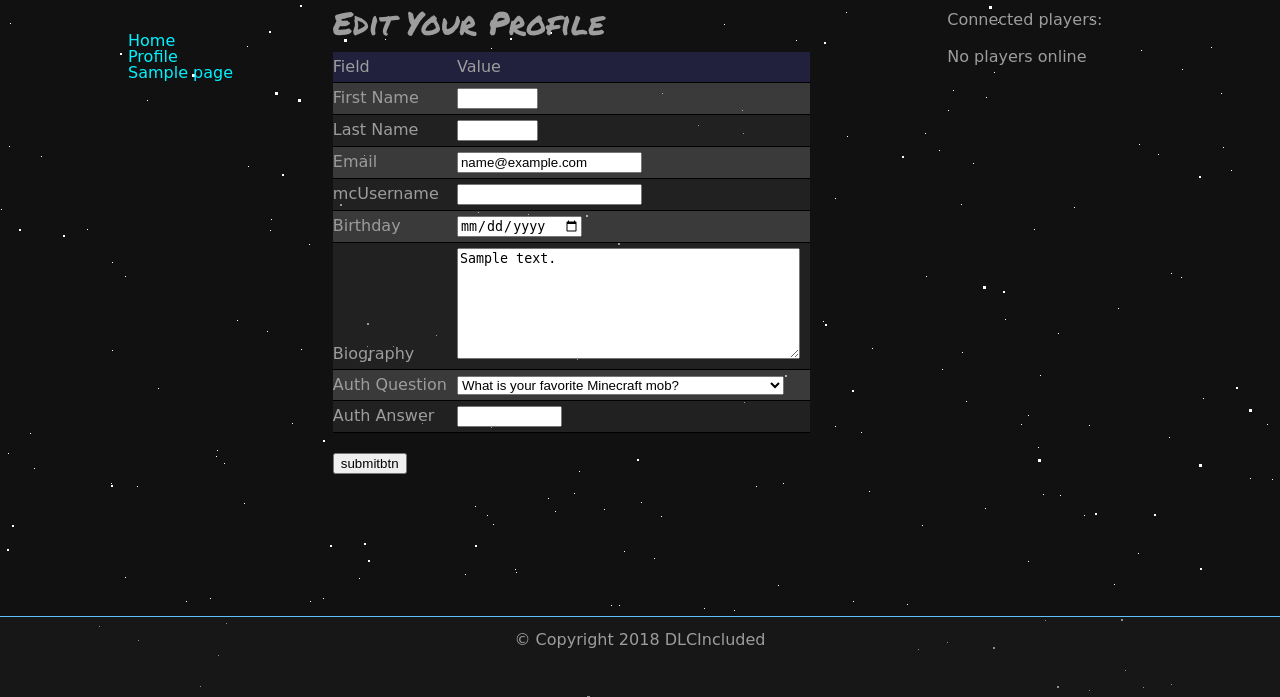
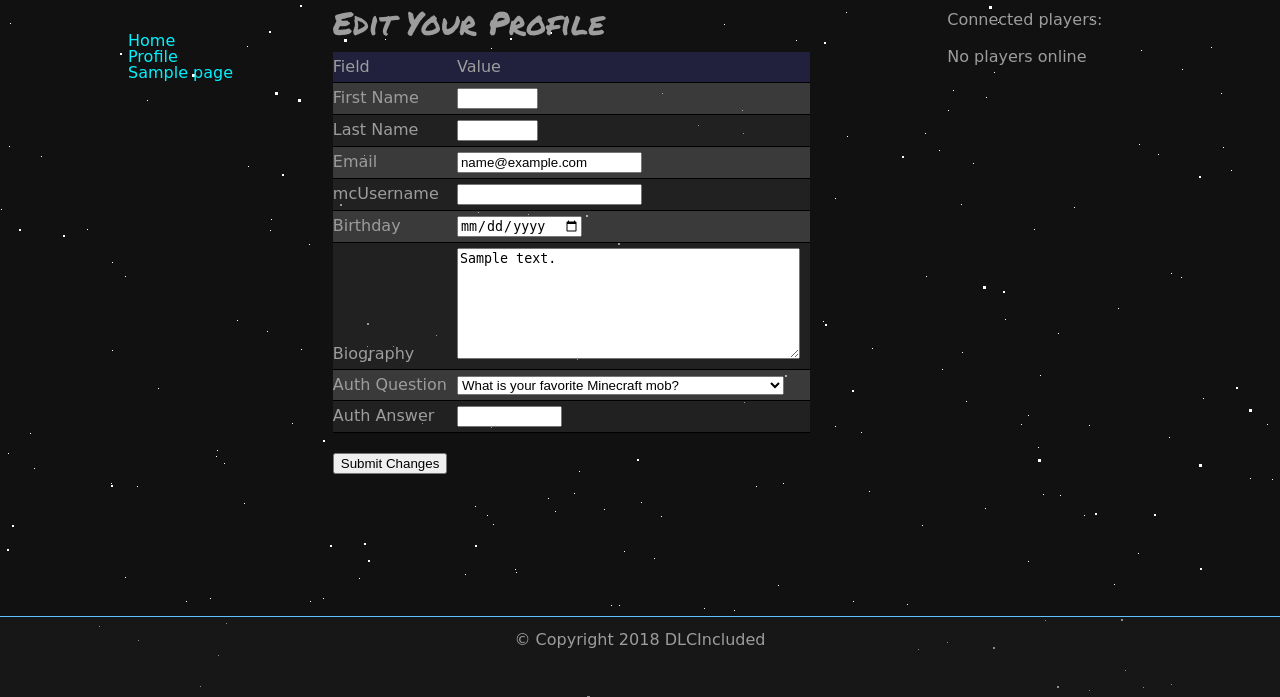
Before and after one commit to DLCIncluded/TestingSite, a PHP site: page /editprofile.php in a window 1280 px wide. Shown: the part 103-800 px from the top of the page. Run offline with PHP 8.4, Linux system fonts and the light colour scheme; the visitor is signed in with stand-in values (Sample User, id 1); tables that the repository leaves empty or names only in its code hold one stand-in row (values such as "Sample post"); data that the repository does not hold is empty; a stand-in replaces the project's code that opens the database connection; some web fonts are replaced.

Commit message:
Fixing text on submit button

```diff
--- a/editprofile.php
+++ b/editprofile.php
@@ -99,7 +99,7 @@ if(isset($username)){
 							</tr>
 						<tbody>
 					</table><br>
-					<input type='submit' name='submitbtn' value='submitbtn' id='submitbtn'>
+					<input type='submit' name='submitbtn' value='Submit Changes' id='submitbtn'>
 					</form>
 			</div>
 
```
